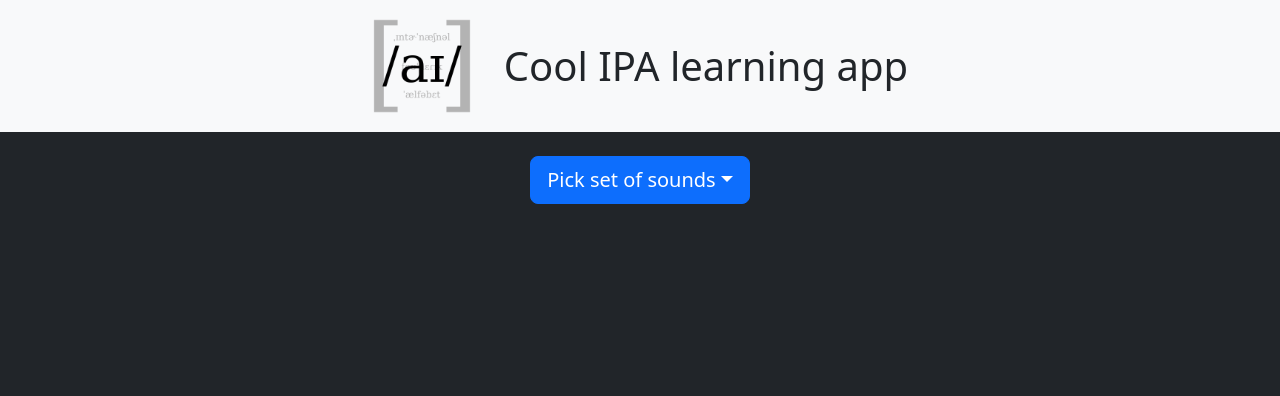
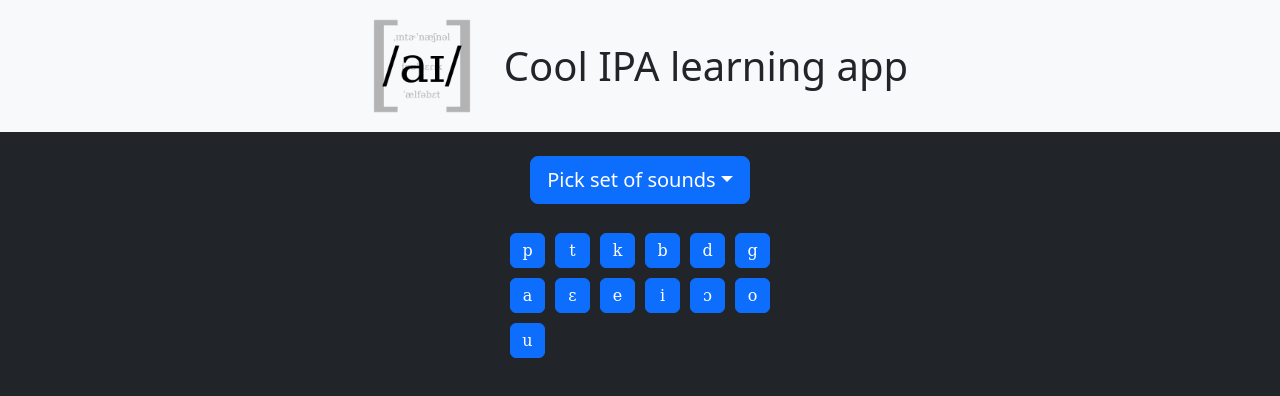
Before and after one commit to s-jevtic/fonolearn, an Angular app: page /main-menu in a window 1280 px wide. Shown: the top 396 px of the page. Built offline with nearby package versions, Linux system fonts and the light colour scheme.

Commit message:
add ipa button table (WIP)

```diff
--- a/src/app/main-menu/main-menu.component.html
+++ b/src/app/main-menu/main-menu.component.html
@@ -6,6 +6,23 @@
         <li><a class="dropdown-item" [routerLink]="['/ipa']" [queryParams]="{set: 'a'}">all</a></li>
     </ul>
 </div>
+
+<div class="d-flex justify-content-center table-responsive">
+    <table class="table-borderless">
+        <tbody>
+            <ng-container *ngFor="let row of tablesymbols; let i = index">
+                <tr>
+                    <ng-container *ngFor="let character of row; let j = index">
+                        <td>
+                            <button class="btn btn-primary shadow-none p-1 m-1 ipa ipa-button" (click)="ipaClick($event, character)">{{ character }}</button>
+                        </td>
+                    </ng-container>
+                </tr>
+            </ng-container>
+        </tbody>
+    </table>
+</div>
+
 <!-- <div class="container-fluid d-flex justify-content-center px-3 my-3">
     <a class="btn btn-lg btn-primary mx-3" type="button" href="ipa">Begin</a>
     <button class="btn btn-lg btn-secondary mx-3" type="button">Izađi</button>
--- a/src/app/main-menu/main-menu.component.ts
+++ b/src/app/main-menu/main-menu.component.ts
@@ -10,7 +10,56 @@ export class MainMenuComponent implements OnInit {
 
   constructor(private router: Router) { }
 
+  tablesymbols: string[][] = [];
+
+  static symbols = [
+    "p",
+    "t",
+    "k",
+    "b",
+    "d",
+    "g",
+    "a",
+    "ɛ",
+    "e",
+    "i",
+    "ɔ",
+    "o",
+    "u"
+  ];
+
+  readonly rowsize = 6;
+
   ngOnInit(): void {
 
+    let temp: string[] = [];
+
+    for (let i = 0; i < MainMenuComponent.symbols.length; i++) {
+
+      //console.log(MainMenuComponent.symbols[i]);
+      temp.push(MainMenuComponent.symbols[i]);
+      if ( (i + 1) % this.rowsize == 0 || i + 1 == MainMenuComponent.symbols.length ) {
+        this.tablesymbols.push(temp);
+        temp = [];
+      }
+
+    }
+
   }
+
+  ipaClick(event: MouseEvent, arg: string): void {
+      if ((event.target as HTMLButtonElement).classList.contains("btn-primary")) {
+        (event.target as HTMLButtonElement).classList.remove("btn-primary");
+        (event.target as HTMLButtonElement).classList.add("btn-success");
+      } else if ((event.target as HTMLButtonElement).classList.contains("btn-success")) {
+        (event.target as HTMLButtonElement).classList.remove("btn-success");
+        (event.target as HTMLButtonElement).classList.add("btn-primary");
+      } else {
+        console.log("Something happened with button classes");
+      }
+
+      console.log(arg);
+  }
+
+
 }
--- a/src/styles.css
+++ b/src/styles.css
@@ -9,3 +9,8 @@ html{
 .ipa{
     font-family: 'DejaVu Serif';
 }
+
+.ipa-button {
+    height: 35px;
+    width: 35px;
+}
```
